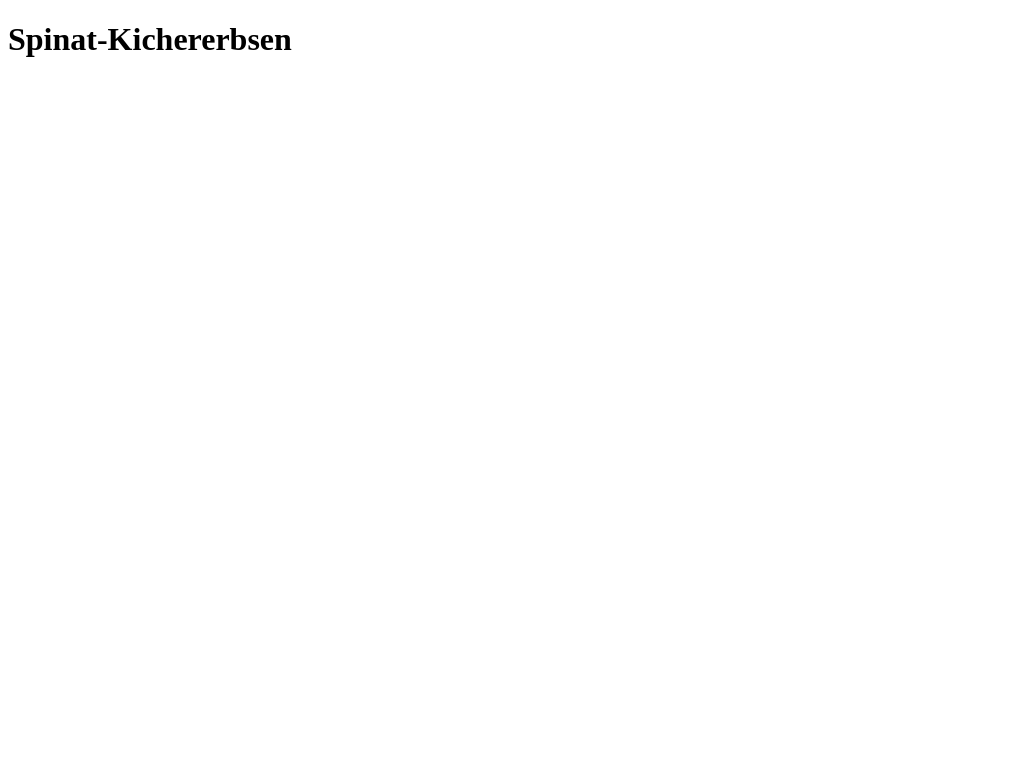
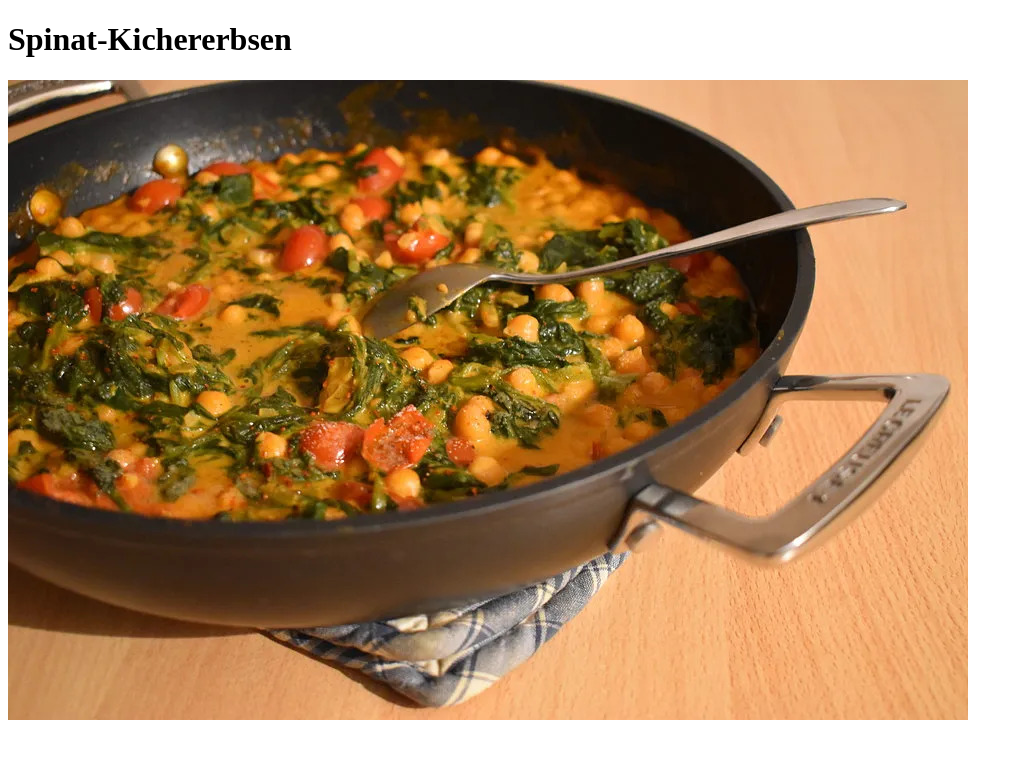
Before and after one commit to FunkyFabi/odin-recipes, a plain HTML site: page recipes/spinatKichererbsen.html in a window 1280 px wide. Shown: the whole page, without its empty margins (0-1023 px from the left). Drawn offline with Linux system fonts and the light colour scheme.

Commit message:
add image of recipe

```diff
--- a/recipes/spinatKichererbsen.html
+++ b/recipes/spinatKichererbsen.html
@@ -6,5 +6,9 @@
 </head>
 <body>
     <h1>Spinat-Kichererbsen</h1>
+    <img src="../img/schnelles-spinat-kichererbsen-gericht.jpg"
+        alt="Gericht mit Spinat und Kichererbsen"
+        height="640"
+        width="960">
 </body>
 </html>
```
Also changed, not shown: img/schnelles-spinat-kichererbsen-gericht.jpg (added).
